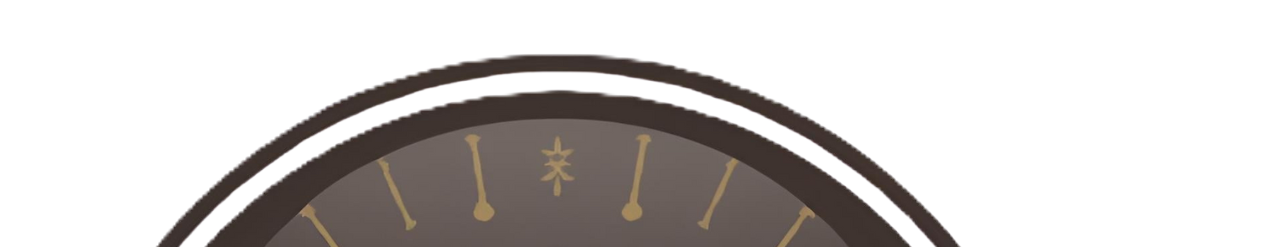
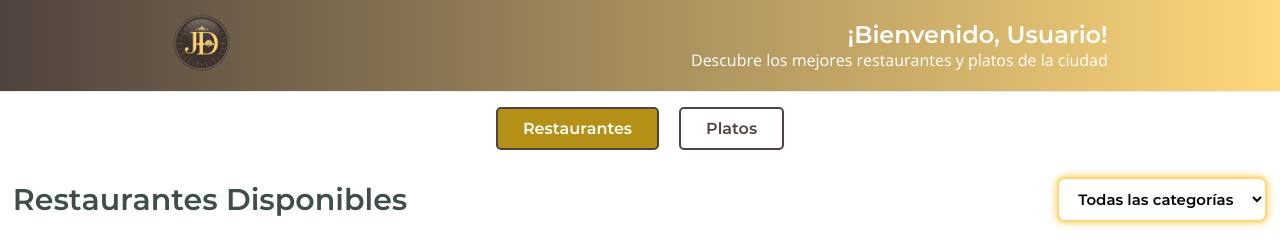
Before and after one commit to Davisson-Adriel/Front_JD, a plain HTML site: page html/principal_user.html in a window 1280 px wide. Shown: the top 247 px of the page. Drawn offline with Linux system fonts and the light colour scheme.

Commit message:
style: :construction: Working on gome page
main user page in construction

none

```diff
--- a/html/principal_user.html
+++ b/html/principal_user.html
@@ -4,13 +4,13 @@
     <meta charset="UTF-8">
     <meta name="viewport" content="width=device-width, initial-scale=1.0">
     <title>Inicio - Restaurantes y Platos</title>
-    <link rel="stylesheet" href="../styles/principal_user.css">
+    <link rel="stylesheet" href="../styles/style.css">
 </head>
-<body>
+<body id="home_usuario">
     <header class="encabezado-principal">
         <div class="contenedor-header">
             <div class="seccion-logo">
-                <img src="../IMG/logo.png" alt="Logo de la aplicación" class="logo-principal">
+                <img src="../IMG/logo.png" alt="Logo de la aplicación" id="logo-principal">
             </div>
             <div class="seccion-bienvenida">
                 <h1 class="mensaje-bienvenida">¡Bienvenido, <span id="nombreUsuario">Usuario</span>!</h1>
@@ -21,12 +21,11 @@
 
     <nav class="navegacion-principal">
         <div class="contenedor-navegacion">
-            <button class="boton-navegacion activo" id="btnRestaurantes" data-seccion="restaurantes">
-                <span class="texto-nav">Restaurantes</span>
-            </button>
-            <button class="boton-navegacion" id="btnPlatos" data-seccion="platos">
-                <span class="texto-nav">Platos</span>
-            </button>
+            <input type="radio" id="toggleRestaurantes" name="nav-toggle" class="nav-toggle" checked>
+            <label for="toggleRestaurantes" class="boton-navegacion">Restaurantes</label>
+
+            <input type="radio" id="togglePlatos" name="nav-toggle" class="nav-toggle">
+            <label for="togglePlatos" class="boton-navegacion">Platos</label>
         </div>
     </nav>
 
@@ -172,5 +171,6 @@
             </div>
         </div>
     </div>
+
 </body>
 </html>
--- a/styles/style.css
+++ b/styles/style.css
@@ -31,7 +31,7 @@
     box-sizing: border-box;
 }
 
-body {
+#inicio_sesion {
     font-family: Arial, sans-serif;
     background: radial-gradient(circle, #fed87b 0%, #4e433e 100%);
     min-height: 100vh;
@@ -241,6 +241,109 @@
 }
 
 /* ============================================= */
+/*       ESTILOS PÁGINA DE INICIO | USUARIO   */
+/* ============================================= */
+
+.contenedor-header {
+    display: flex;
+    flex-direction: row;
+    align-items: center;
+    justify-content: space-around;
+    padding: 1%;
+    background: linear-gradient(to right, #4e433e, #fed87b);
+    border-bottom: 1px solid #e9ecef;
+}
+
+#logo-principal {
+    max-width: 200px;
+    width: 30%;
+}
+
+.seccion-bienvenida {
+    text-align: right;
+}
+
+.mensaje-bienvenida {
+    font-family: 'Montserrat';
+    font-size: 24px;
+    color: #ffffff;
+}
+
+.subtitulo-bienvenida {
+    font-family: 'Open Sans';
+    font-size: 16px;
+    color: #ffffff;
+}
+
+.contenedor-navegacion {
+    padding: 15px;
+    text-align: center;
+    display: flex;
+    justify-content: center;
+    align-items: center;
+    gap: 20px;
+}
+
+.nav-toggle {
+    display: none; /* Ocultamos los radio buttons */
+}
+
+.boton-navegacion {
+    background-color: transparent;
+    color: #4e433e;
+    border: 2px solid #4e433e;
+    border-radius: 5px;
+    padding: 10px 25px;
+    font-family: 'Montserrat', sans-serif;
+    font-size: 16px;
+    font-weight: bold;
+    cursor: pointer;
+    transition: background-color 0.3s ease, color 0.3s ease, transform 0.2s ease;
+    display: inline-block; /* Necesario para que el label se comporte como bloque */
+}
+
+.nav-toggle:checked + .boton-navegacion {
+    background-color: #b59017;
+    color: #ffffff;
+}
+
+.boton-navegacion:hover {
+    background-color: #fdf2d7;
+}
+
+.encabezado-seccion {
+    font-family: 'Montserrat', sans-serif;
+    font-size: 20px;
+    color: #3e4e4b;
+    margin-bottom: 15px;
+    font-weight: bold;
+    display: flex;
+    flex-direction: row;
+    align-items: center;
+    gap: 10px;
+    justify-content: space-between;
+    padding: 1%;
+}
+
+.filtro-categoria {
+    background-color: #ffffff;
+    color: #000000;
+    padding: 10px 15px;
+    border-radius: 8px;
+    font-size: 15px;
+    cursor: pointer;
+    font-family: 'Montserrat', sans-serif;
+    transition: all 0.3s ease;
+    border: 2px solid #fed87b;
+    box-shadow: 0 0 5px #fed87b,
+                0 0 10px #fed87b;
+}
+
+.filtro-categoria:focus {
+    box-shadow: 0 0 5px #fed87b, 0 0 15px #fed87b, 0 0 25px #fed87b;
+}
+
+/* ============================================= */
 /*          MEDIA QUERIES                        */
 /* ============================================= */
 
```
